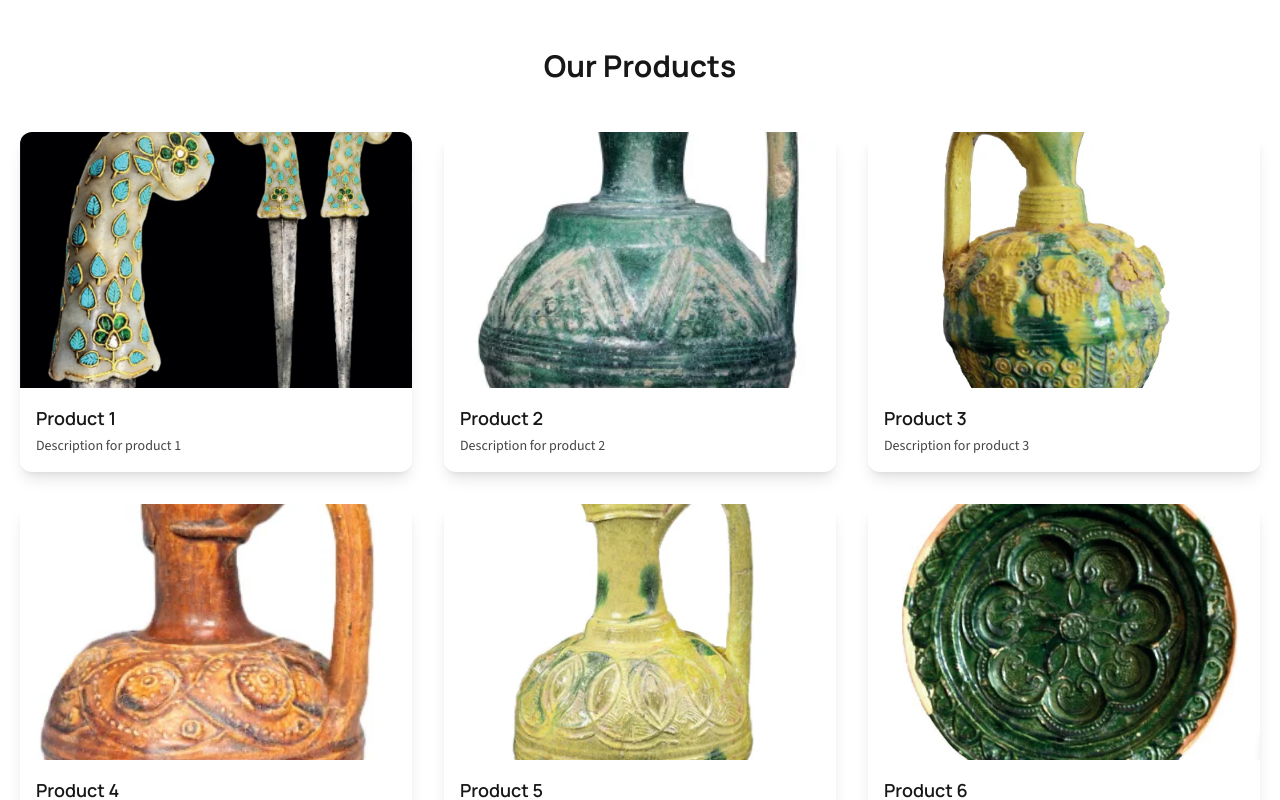
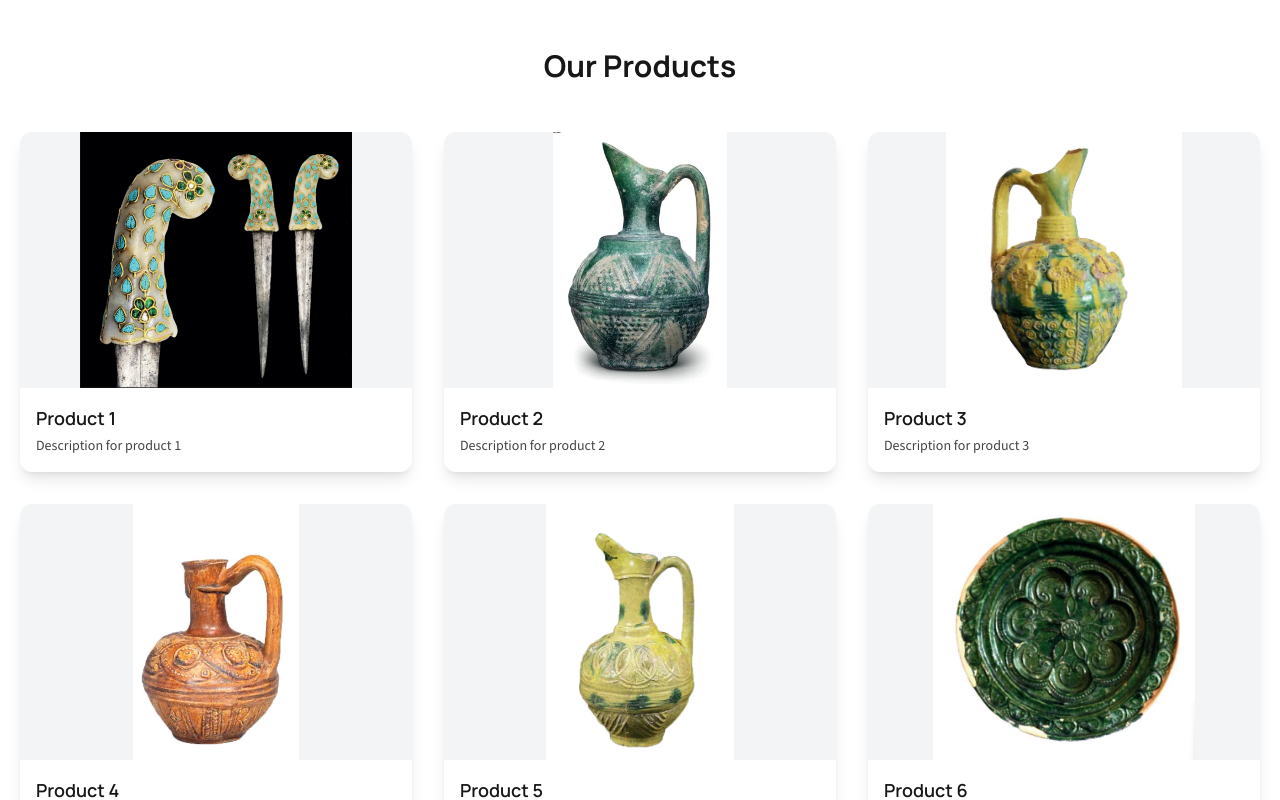
Before and after one commit to AaraizHassan/AatiqEcommerceWebsite, a Next.js app: page / in a window 1280 px wide. Shown: the part 740-1540 px from the top of the page. Built offline with nearby package versions, Linux system fonts and the light colour scheme.

Commit message:
Image cropping

```diff
--- a/src/components/Benefits/Benefits.tsx
+++ b/src/components/Benefits/Benefits.tsx
@@ -29,15 +29,22 @@ const Benefits: React.FC = () => {
               height={400}
               className="object-cover w-full h-64"
             /> */}
+            {/* <Image
+              src={product.imageSrc}
+              alt={product.title}
+              width={400}
+              height={400}
+              sizes="(max-width: 768px) 100vw, (max-width: 1200px) 50vw, 33vw"
+              className="object-cover w-full h-64"
+            /> */}
             <Image
               src={product.imageSrc}
               alt={product.title}
               width={400}
               height={400}
               sizes="(max-width: 768px) 100vw, (max-width: 1200px) 50vw, 33vw"
-              className="object-cover w-full h-64"
+              className="object-contain w-full h-64 bg-gray-100"
             />
-
             <div className="p-4">
               <h3 className="font-semibold text-lg">{product.title}</h3>
               <p className="text-sm text-foreground-accent mt-1">
```
